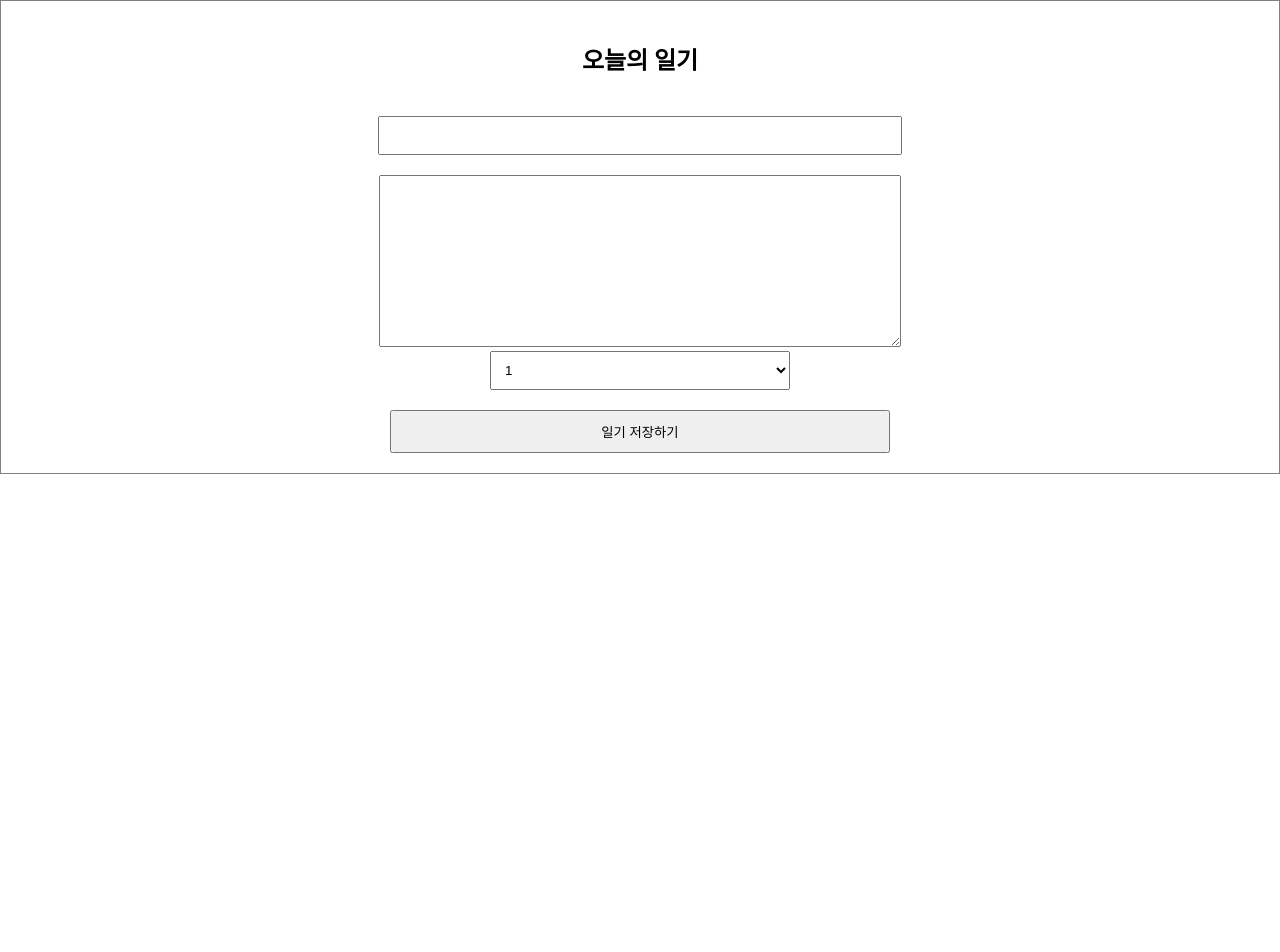
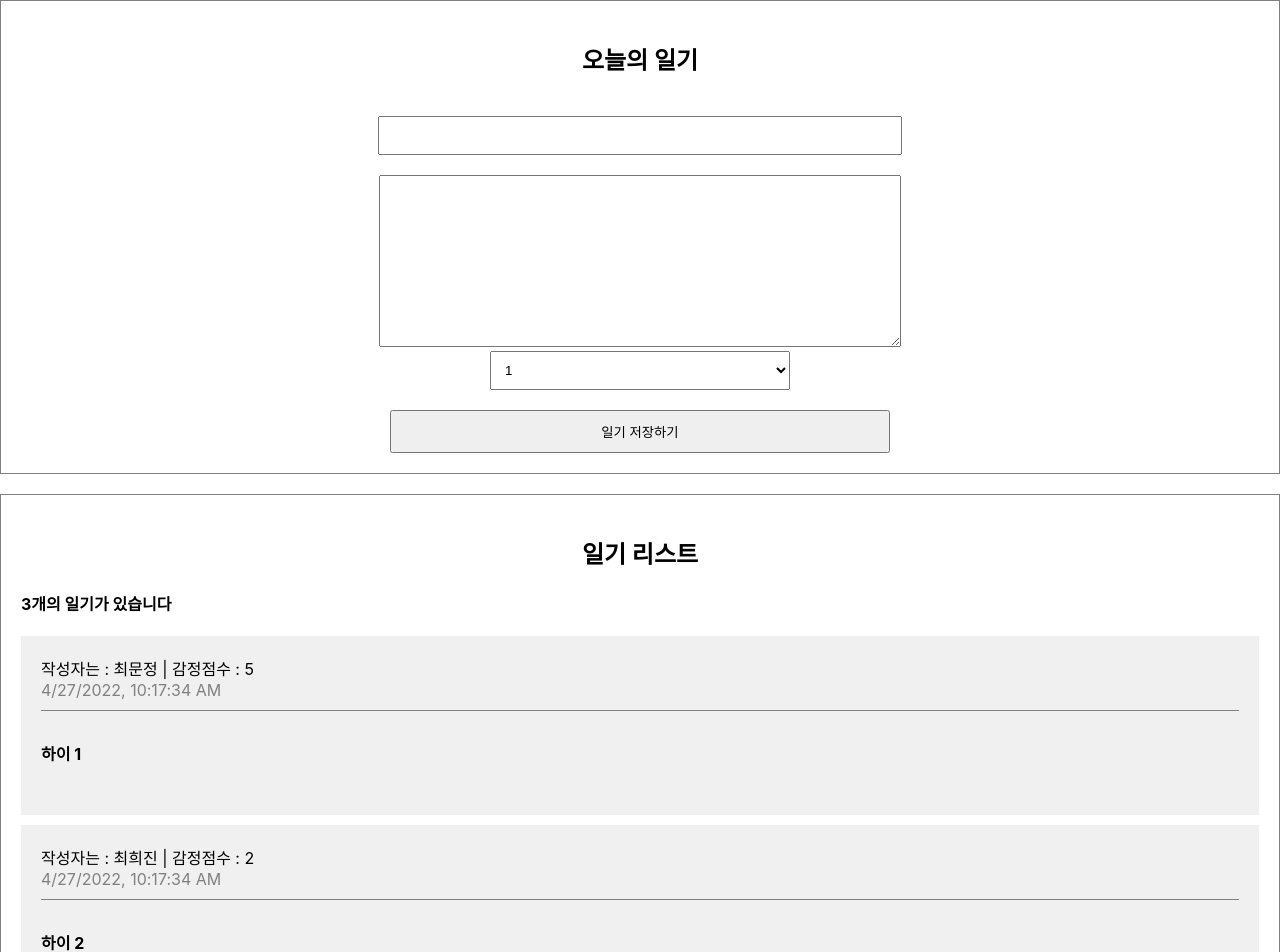
Before and after one commit to MunjeongDev/simple-diary, a React (Create React App) app: page / in a window 1280 px wide. Shown: the top 952 px of the page. Before the commit the page ends 800 px from the top, so only its background shows below. Built offline with nearby package versions, Linux system fonts and the light colour scheme.

Commit message:
React에서 배열: 리스트 렌더링 (조회)

```diff
--- a/src/App.css
+++ b/src/App.css
@@ -26,3 +26,38 @@
   padding: 10px;
   cursor: pointer;
 }
+
+/* List */
+.DiaryList {
+  border: solid 1px gray;
+  padding: 20px;
+  margin-top: 20px;
+}
+
+.DiaryList h2 {
+  text-align: center;
+}
+
+/* Item */
+
+.DiaryItem {
+  background-color: rgb(240, 240, 240);
+  margin-bottom: 10px;
+  padding: 20px;
+}
+
+.DiaryItem .info {
+  border-bottom: 1px solid gray;
+  padding-bottom: 10px;
+  margin-bottom: 10px;
+}
+
+.DiaryItem .date {
+  color: gray;
+}
+
+.DiaryItem .content {
+  font-weight: bold;
+  margin-bottom: 30px;
+  margin-top: 30px;
+}
--- a/src/App.js
+++ b/src/App.js
@@ -1,10 +1,39 @@
+import React, { useState, useEffect } from "react";
 import "./App.css";
 import DiaryEditor from "./DiaryEditor";
+import DiaryList from "./DiaryList.js";
+
+const dummyList = [
+  {
+    id: 1,
+    author: "최문정",
+    content: "하이 1",
+    emotion: 5,
+    created_date: new Date().getTime(),
+  },
+
+  {
+    id: 2,
+    author: "최희진",
+    content: "하이 2",
+    emotion: 2,
+    created_date: new Date().getTime(),
+  },
+
+  {
+    id: 3,
+    author: "고양이",
+    content: "하이 3",
+    emotion: 1,
+    created_date: new Date().getTime(),
+  },
+];
 
 function App() {
   return (
     <div className="App">
       <DiaryEditor />
+      <DiaryList diaryList={dummyList} />
     </div>
   );
 }
--- /dev/null
+++ b/src/DiaryItem.js
@@ -0,0 +1,17 @@
+const DiaryItem = ({ author, content, created_date, id, emotion }) => {
+  return (
+    <div className="DiaryItem">
+      <div className="info">
+        <span>
+          작성자는 : {author} | 감정점수 : {emotion}
+        </span>
+        <br />
+        <span className="date">{new Date(created_date).toLocaleString()}</span>
+      </div>
+
+      <div className="content">{content}</div>
+    </div>
+  );
+};
+
+export default DiaryItem;
--- /dev/null
+++ b/src/DiaryList.js
@@ -0,0 +1,21 @@
+import DiaryItem from "./DiaryItem.js";
+
+const DiaryList = ({ diaryList }) => {
+  return (
+    <div className="DiaryList">
+      <h2>일기 리스트</h2>
+      <h4>{diaryList.length}개의 일기가 있습니다</h4>
+      <div>
+        {diaryList.map((it) => (
+          <DiaryItem key={it.id} {...it} />
+        ))}
+      </div>
+    </div>
+  );
+};
+
+DiaryList.defaultProps = {
+  diaryList: [],
+};
+
+export default DiaryList;
```
